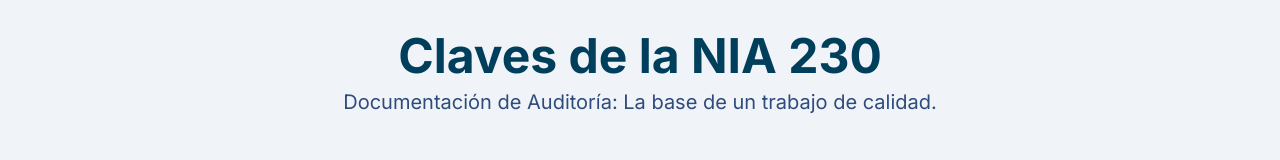
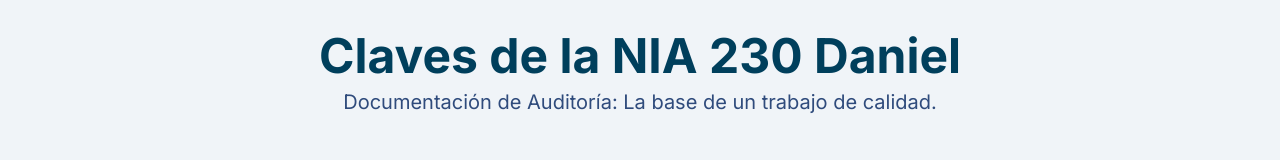
Before and after one commit to Zan280/cuadro-sinoptico, a plain HTML site: page index.html in a window 1280 px wide. Shown: the top 160 px of the page. Drawn offline with nearby package versions, Linux system fonts and the light colour scheme.

Commit message:
Update index.html

```diff
--- a/index.html
+++ b/index.html
@@ -3,7 +3,7 @@
 <head>
     <meta charset="UTF-8">
     <meta name="viewport" content="width=device-width, initial-scale=1.0">
-    <title>Infografía: NIA 240 - Documentación de Auditoría</title>
+    <title>Infografía: NIA 230 - Documentación de Auditoría</title>
     <script src="https://cdn.tailwindcss.com"></script>
     <script src="https://cdn.jsdelivr.net/npm/chart.js"></script>
     <link rel="preconnect" href="https://fonts.googleapis.com">
@@ -35,7 +35,7 @@
     <div class="container mx-auto p-4 md:p-8">
 
         <header class="text-center mb-12">
-            <h1 class="text-4xl md:text-5xl font-bold mb-2" style="color: #003f5c;">Claves de la NIA 230</h1>
+            <h1 class="text-4xl md:text-5xl font-bold mb-2" style="color: #003f5c;">Claves de la NIA 230 Daniel</h1>
             <p class="text-lg md:text-xl" style="color: #2f4b7c;">Documentación de Auditoría: La base de un trabajo de calidad.</p>
         </header>
 
```
